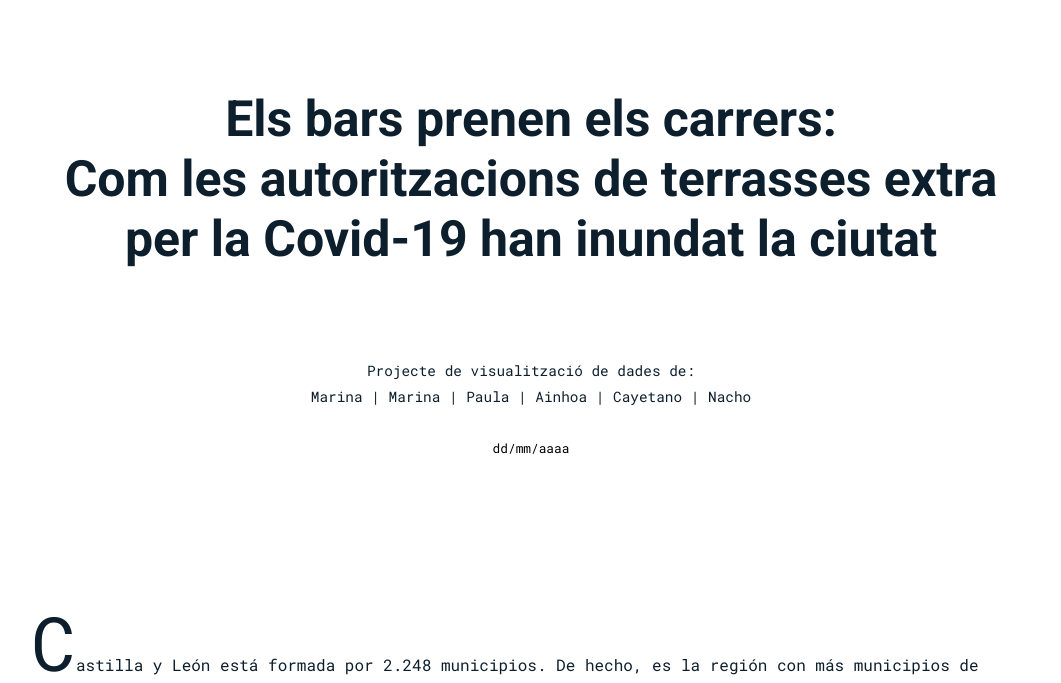
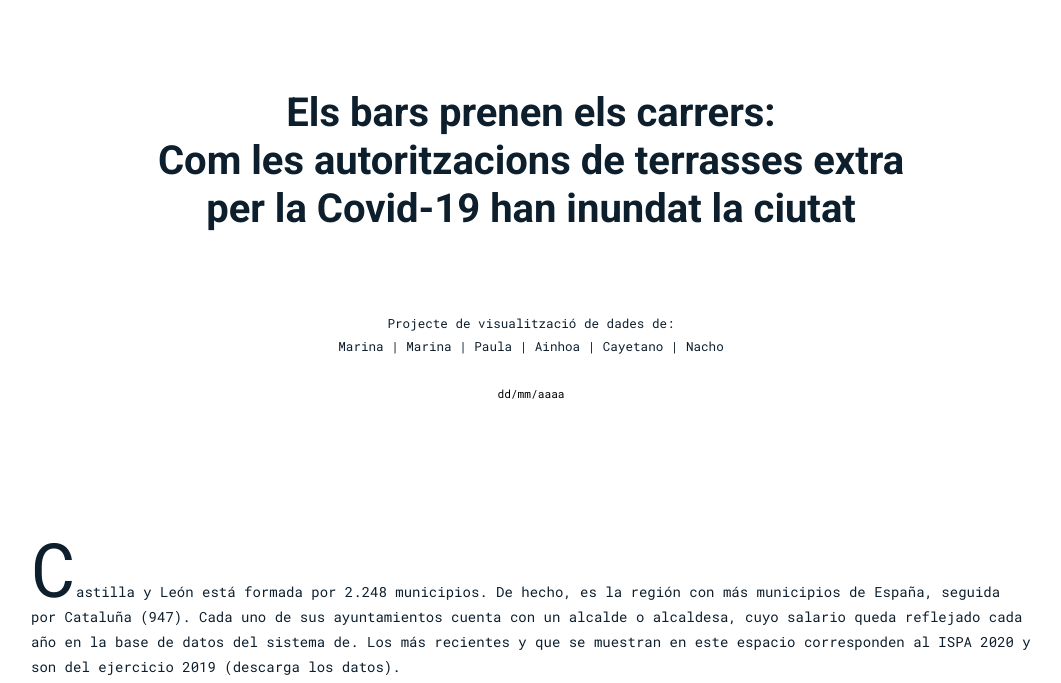
Before and after one commit to data-viz-blanquerna/data-viz-blanquerna, a plain HTML site: page index.html in a window 1280 px wide. Shown: the part 117-800 px from the top of the page, without its empty margins (109-1170 px from the left). Drawn offline with Linux system fonts and the light colour scheme.

Commit message:
Update style.css

```diff
--- a/assets/css/style.css
+++ b/assets/css/style.css
@@ -13,7 +13,7 @@ body {
   color: #0d1e2d;
   text-align: left;
   line-height:1.78;
-  font-size: 16px;
+  font-size: 14px;
 
 }
 
@@ -29,7 +29,7 @@ a:hover {
 h1 {
   font-family: "Roboto", Helvetica,Arial,sans-serif;
   text-align: center;
-  font-size: 50px;
+  font-size: 40px;
 }
 
 h2 {
```
